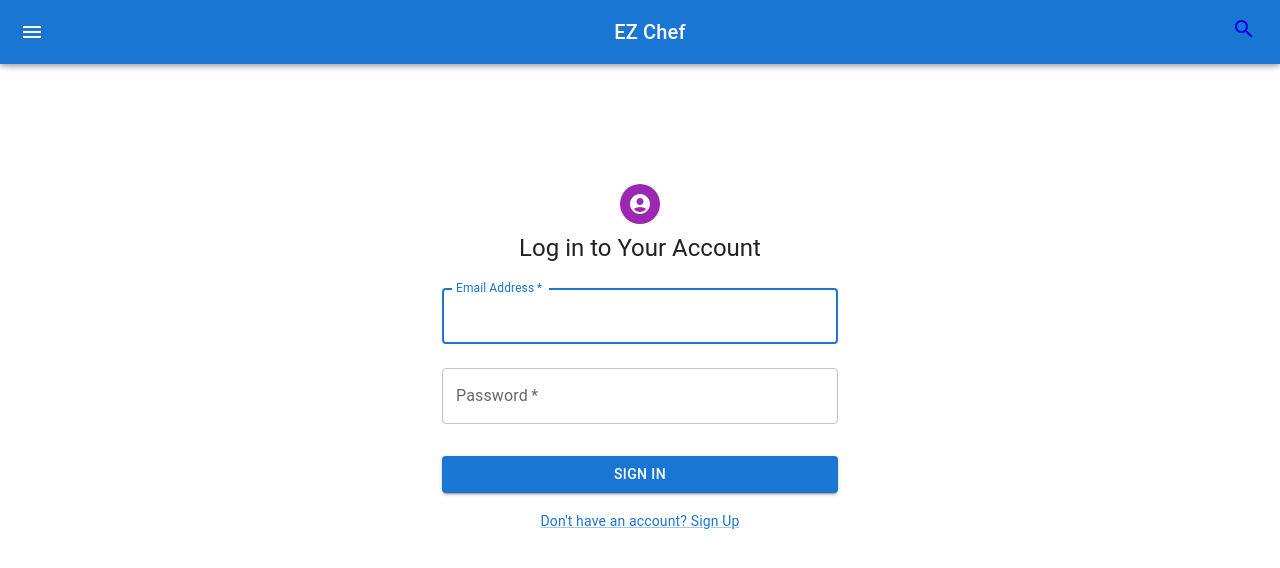
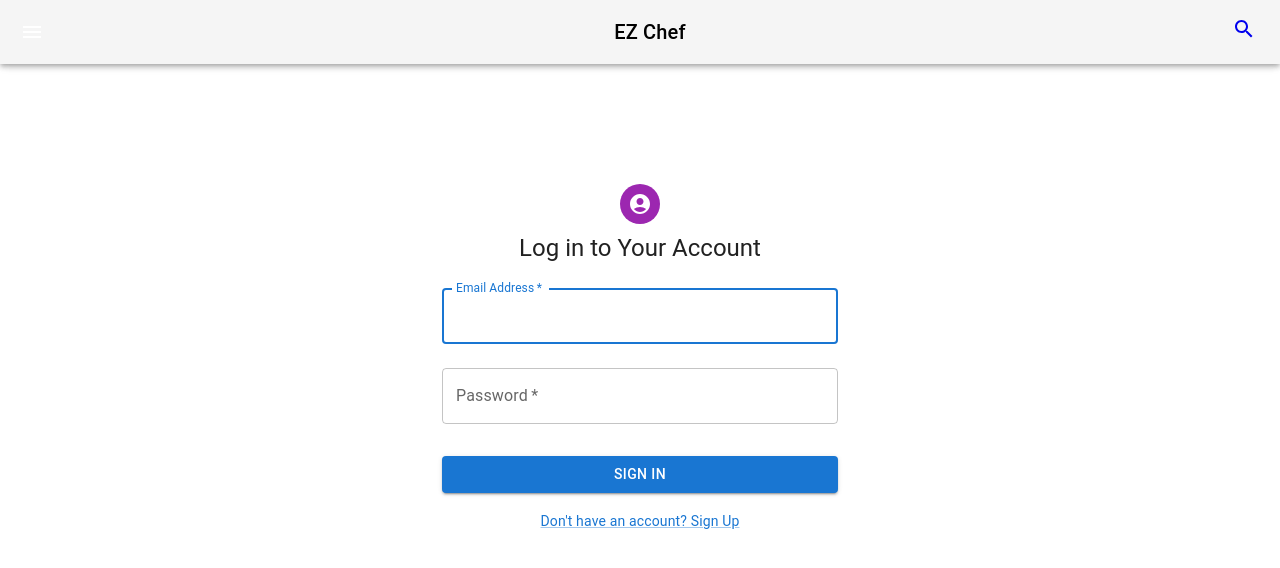
Before and after one commit to denn15law/ez-chef, a React (Create React App) app in the folder frontend/: page /login in a window 1280 px wide. Shown: the top 568 px of the page. Built offline with nearby package versions, Linux system fonts and the light colour scheme.

Commit message:
Change navbar colour and logout button

```diff
--- a/frontend/src/components/Logout.js
+++ b/frontend/src/components/Logout.js
@@ -23,9 +23,10 @@ const Logout = () => {
   return (
     <Button
       type="submit"
+      size="small"
       onClick={onClick}
       fullWidth
-      variant="contained"
+      variant="outlined"
       sx={{ mt: 3, mb: 2 }}>
       Log Out
     </Button>
--- a/frontend/src/components/Nav.js
+++ b/frontend/src/components/Nav.js
@@ -91,7 +91,7 @@ const Nav = ({ user }) => {
   return (
     <Box sx={{ display: "flex" }}>
       <CssBaseline />
-      <AppBar position="fixed" open={open}>
+      <AppBar position="fixed" open={open} style={{ background: "#F5F5F5" }}>
         <Toolbar>
           <IconButton
             color="inherit"
@@ -99,9 +99,10 @@ const Nav = ({ user }) => {
             onClick={handleDrawerOpen}
             edge="start"
             sx={{ mr: 2, ...(open && { display: "none" }) }}>
-            <MenuIcon />
+            <MenuIcon color="#000000" />
           </IconButton>
           <Typography
+            color="#000000"
             variant="h6"
             noWrap
             component="div"
```
